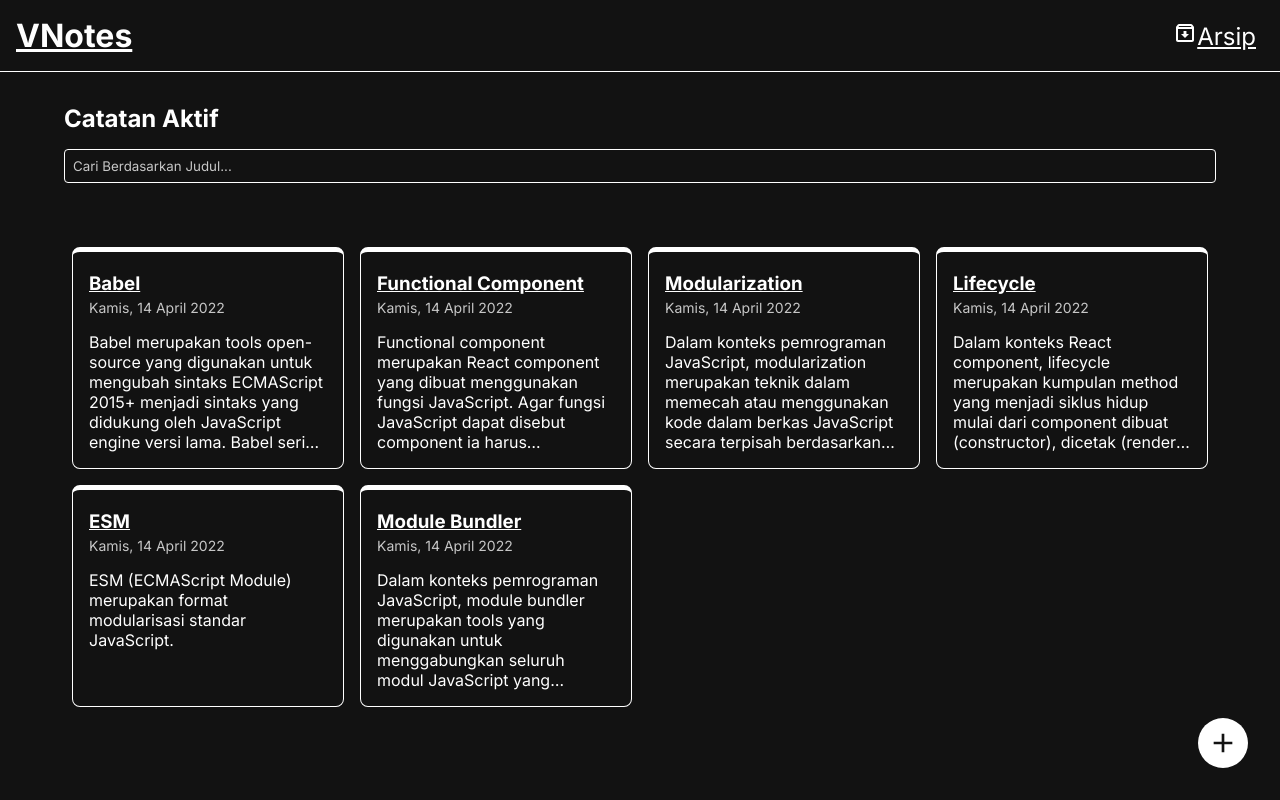
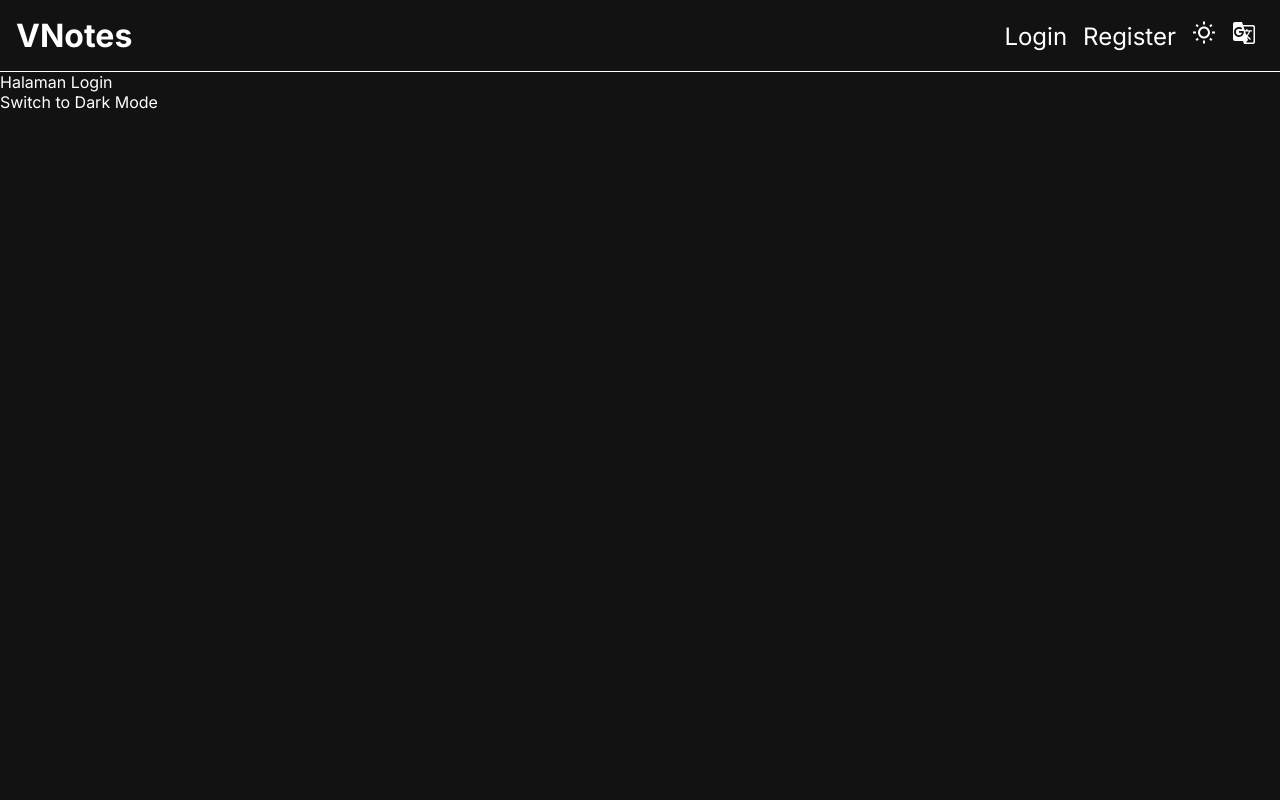
Before and after one commit to vierynugroho/Submission2_React_Dicoding, a React (Vite) app: page / in a window 1280 px wide. Built offline with nearby package versions, Linux system fonts and the light colour scheme.

Commit message:
create context and API function

```diff
--- a/package.json
+++ b/package.json
@@ -13,6 +13,7 @@
     "prop-types": "^15.8.1",
     "react": "^18.2.0",
     "react-dom": "^18.2.0",
+    "react-icons": "^5.0.1",
     "react-router-dom": "^6.21.0",
     "react-toastify": "^9.1.3"
   },
--- a/src/App.jsx
+++ b/src/App.jsx
@@ -1,22 +1,63 @@
 import { Route, Routes, useNavigate, useSearchParams } from 'react-router-dom';
-import { useState } from 'react';
+import { useState, useMemo } from 'react';
 import { getAllNotes } from './utils/local-data';
+
 import { ToastContainer, toast } from 'react-toastify';
 import 'react-toastify/dist/ReactToastify.css';
 
 import NoteHeader from './components/NoteHeader';
+
+import LocaleContext from './contexts/LocaleContext';
 
 import ActiveNotes from './pages/ActiveNotes';
 import ArchiveNotes from './pages/ArchiveNotes';
 import DetailNote from './pages/DetailNote';
 import AddNote from './pages/AddNote';
 import Custom404 from './pages/Custom404';
+import ThemeContext from './contexts/ThemeContext';
 
 const App = () => {
 	const navigate = useNavigate();
+
+	// state
 	const [notes, setNotes] = useState(getAllNotes);
+
+	// context
+	const [authedUser, setAuthedUser] = useState(null);
+	const [locale, setLocale] = useState('id');
+	const [theme, setTheme] = useState('dark');
+
+	// params
 	const [searchParams, setSearchParams] = useSearchParams();
 	const title = searchParams.get('title');
+
+	// toggle lang
+	const toggleLocale = () => {
+		setLocale((prevLocale) => {
+			return prevLocale === 'id' ? 'en' : 'id';
+		});
+	};
+
+	const localeContextValue = useMemo(() => {
+		return {
+			locale,
+			toggleLocale,
+		};
+	}, [locale]);
+
+	// toggle theme
+	const toggleTheme = () => {
+		setTheme((prevTheme) => {
+			return prevTheme === 'dark' ? 'light' : 'dark';
+		});
+	};
+
+	const ThemeContextValue = useMemo(() => {
+		return {
+			theme,
+			toggleTheme,
+		};
+	}, [theme]);
 
 	// Add Note
 	function addNote({ title, body }) {
@@ -64,10 +105,12 @@ const App = () => {
 
 	return (
 		<>
+			<LocaleContext.Provider value={localeContextValue}>
+				<ThemeContext.Provider value={ThemeContextValue}>
+					{authedUser !== null ? (
 						<div className='app-container'>
 							<ToastContainer autoClose={300} />
-				<NoteHeader />
-
+							<NoteHeader authedUser={authedUser} />
 							<Routes>
 								<Route
 									path='/'
@@ -104,7 +147,6 @@ const App = () => {
 									path='/notes/new'
 									element={<AddNote onAdd={addNote} />}
 								/>
-
 								{/* 404 NotFound Page */}
 								<Route
 									path='*'
@@ -112,6 +154,25 @@ const App = () => {
 								/>
 							</Routes>
 						</div>
+					) : (
+						<div className='app-container'>
+							<ToastContainer autoClose={300} />
+							<NoteHeader authedUser={authedUser} />
+							<Routes>
+								<Route
+									path='/*'
+									element={<p>Halaman Login</p>}
+								/>
+								<Route
+									path='/register'
+									element={<p>Halaman Register</p>}
+								/>
+							</Routes>
+							{theme === 'light' ? 'Switch to Light Mode' : 'Switch to Dark Mode'}
+						</div>
+					)}
+				</ThemeContext.Provider>
+			</LocaleContext.Provider>
 		</>
 	);
 };
--- a/src/components/NoteHeader.jsx
+++ b/src/components/NoteHeader.jsx
@@ -1,33 +1,84 @@
 import { Link } from 'react-router-dom';
 
-const NoteHeader = () => {
+import { FaBox } from 'react-icons/fa';
+import { MdGTranslate, MdOutlineWbSunny } from 'react-icons/md';
+
+import { useContext } from 'react';
+
+import LocaleContext from '../contexts/LocaleContext';
+import ThemeContext from './../contexts/ThemeContext';
+
+const NoteHeader = ({ authedUser }) => {
+	const { locale, toggleLocale } = useContext(LocaleContext);
+	const { theme, toggleTheme } = useContext(ThemeContext);
+
 	return (
 		<>
 			<header>
 				<h1>
-					<Link to={'/'}>VNotes</Link>
+					<Link
+						className='link'
+						to={'/'}
+					>
+						VNotes
+					</Link>
 				</h1>
 				<nav className='navigation'>
-					<ul>
-						<li key={'arsip'}>
-							<svg
-								stroke='currentColor'
-								fill='currentColor'
-								strokeWidth='0'
-								viewBox='0 0 24 24'
-								height='1em'
-								width='1em'
-								xmlns='http://www.w3.org/2000/svg'
+					{authedUser !== null ? (
+						<ul>
+							<li key={'arsip'}>
+								<Link
+									className='link'
+									to={'archives'}
+								>
+									<FaBox /> {locale === 'id' ? 'Arsip' : 'Archive'}
+								</Link>
+							</li>
+							<li
+								className='theme'
+								onClick={toggleTheme}
 							>
-								<path
-									fill='none'
-									d='M0 0h24v24H0V0z'
-								></path>
-								<path d='M20.54 5.23l-1.39-1.68C18.88 3.21 18.47 3 18 3H6c-.47 0-.88.21-1.16.55L3.46 5.23C3.17 5.57 3 6.02 3 6.5V19c0 1.1.9 2 2 2h14c1.1 0 2-.9 2-2V6.5c0-.48-.17-.93-.46-1.27zM6.24 5h11.52l.81.97H5.44l.8-.97zM5 19V8h14v11H5zm8.45-9h-2.9v3H8l4 4 4-4h-2.55z'></path>
-							</svg>
-							<Link to={'archives'}>Arsip</Link>
-						</li>
-					</ul>
+								<MdOutlineWbSunny />
+							</li>
+							<li
+								className='translate'
+								onClick={toggleLocale}
+							>
+								<MdGTranslate />
+							</li>
+						</ul>
+					) : (
+						<ul>
+							<li>
+								<Link
+									to={'/login'}
+									className='link'
+								>
+									Login
+								</Link>
+							</li>
+							<li>
+								<Link
+									to={'/register'}
+									className='link'
+								>
+									Register
+								</Link>
+							</li>
+							<li
+								className='theme'
+								onClick={toggleTheme}
+							>
+								<MdOutlineWbSunny />
+							</li>
+							<li
+								className='translate'
+								onClick={toggleLocale}
+							>
+								<MdGTranslate />
+							</li>
+						</ul>
+					)}
 				</nav>
 			</header>
 		</>
--- /dev/null
+++ b/src/contexts/AuthContext.js
@@ -0,0 +1,5 @@
+import React from 'react';
+
+const AuthContext = React.createContext();
+
+export default AuthContext;
--- /dev/null
+++ b/src/contexts/LocaleContext.js
@@ -0,0 +1,5 @@
+import React from 'react';
+
+const LocaleContext = React.createContext();
+
+export default LocaleContext;
--- /dev/null
+++ b/src/contexts/ThemeContext.js
@@ -0,0 +1,5 @@
+import React from 'react';
+
+const ThemeContext = React.createContext();
+
+export default ThemeContext;
--- a/src/styles/style.css
+++ b/src/styles/style.css
@@ -237,6 +237,11 @@ main {
   font-weight: lighter;
 }
 
+.link {
+  text-decoration: none;
+  list-style: none;
+}
+
 .input-login input,
 .input-register input {
   font-size: 18px;
@@ -277,6 +282,7 @@ main {
   color: var(--on-background);
 }
 
+
 @media screen and (min-width: 650px) {
   .notes-list {
     grid-template-columns: repeat(2, 1fr);
```
Also changed, not shown: 1 other file (tests, documents, lock files or other folders). Lines whose indentation alone changed are shown as unchanged.
